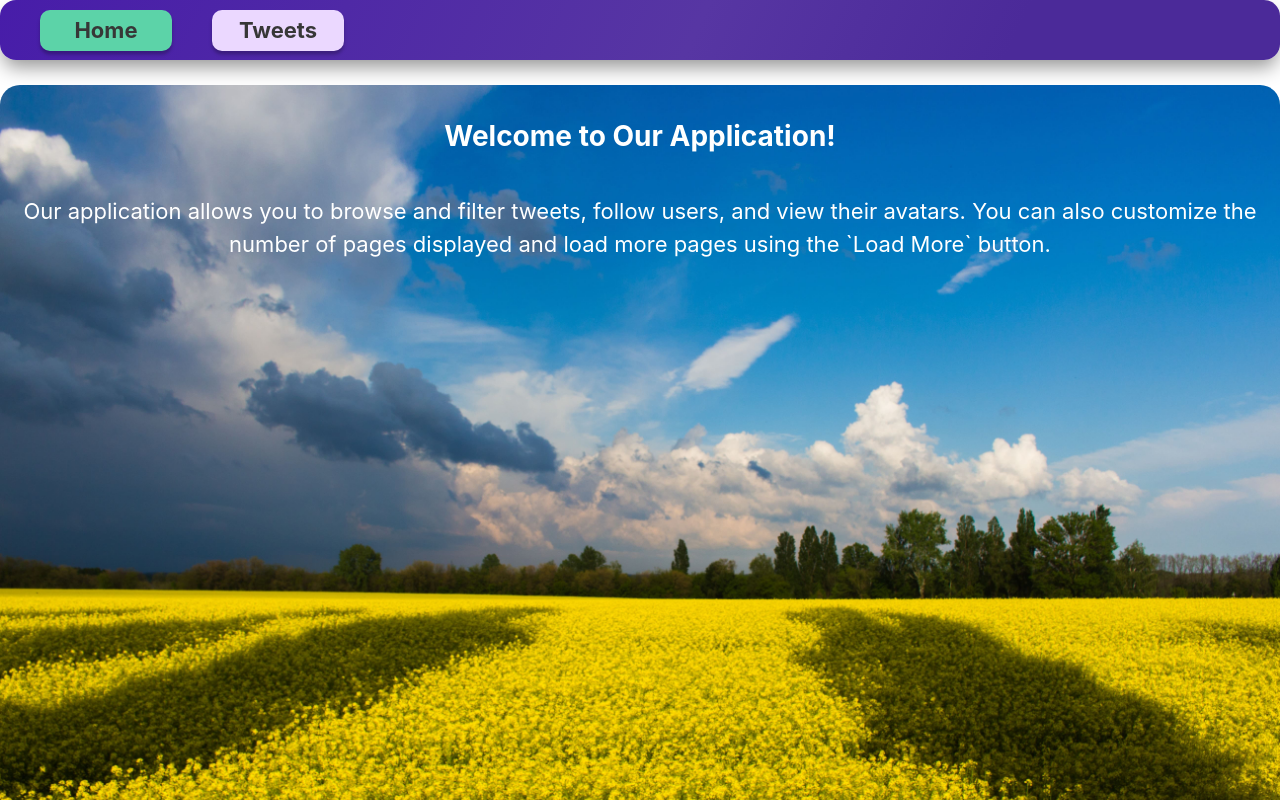
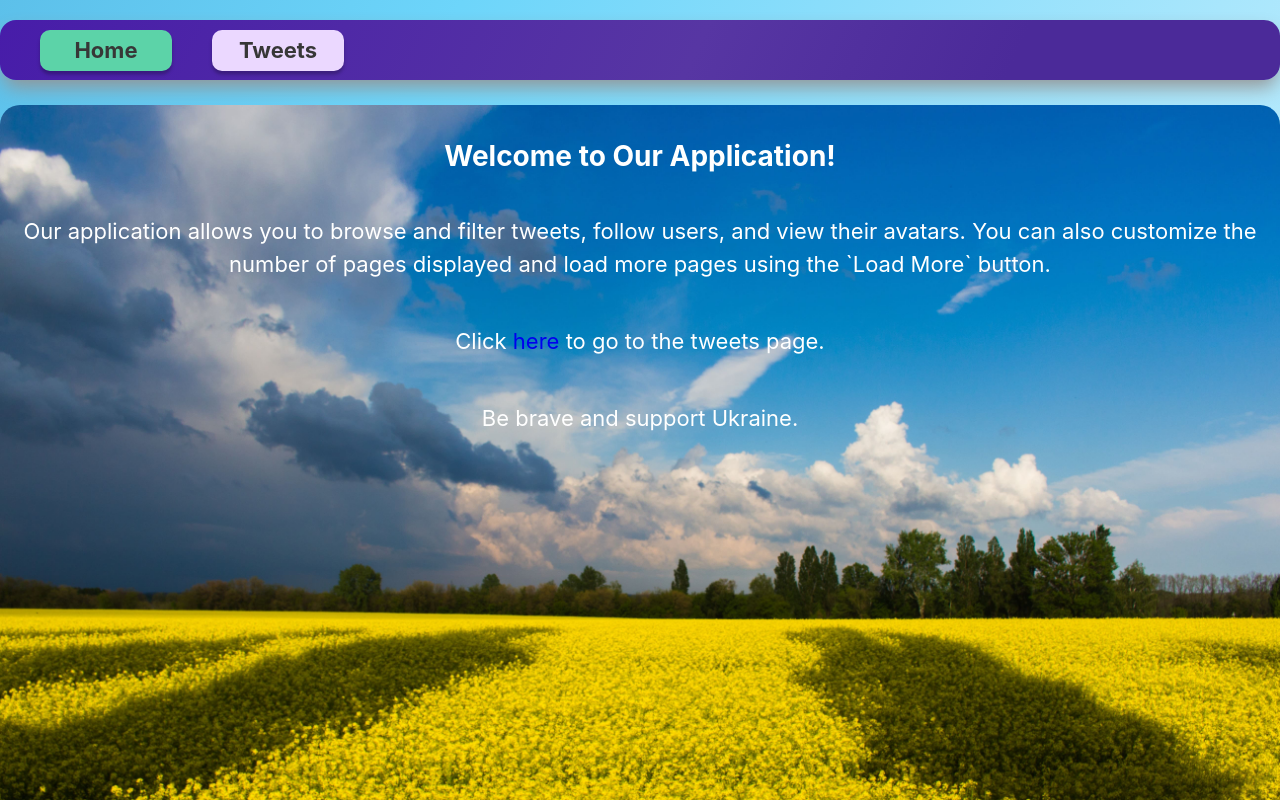
Before and after one commit to Sasha92Shevchuk/tweetsApp, a React (Vite) app: page / in a window 1280 px wide. Shown: the top 800 px of the page. Built offline with nearby package versions, Linux system fonts and the light colour scheme.

Commit message:
add body bg

```diff
--- a/src/App.css
+++ b/src/App.css
@@ -5,7 +5,6 @@
   justify-content: center;
   box-sizing: border-box;
   width: 100%;
-  /* min-height: calc(100vh - 100px); */
 }
 
 h1,
--- a/src/components/layout/Header/Header.styled.js
+++ b/src/components/layout/Header/Header.styled.js
@@ -4,6 +4,7 @@ import styled from "styled-components";
 export const HeaderBox = styled.header`
   display: flex;
   width: inherit;
+  margin-top: 20px;
   margin-bottom: 25px;
   box-shadow: 0px 10px 19px -3px rgba(148, 148, 148, 1);
   border-radius: 16px;
--- a/src/index.css
+++ b/src/index.css
@@ -25,4 +25,19 @@ body {
   place-items: center;
   min-width: 320px;
   min-height: 100vh;
+  background: linear-gradient(120deg, #2980b9, #6dd5fa, #ffffff);
+  background-size: 200% 200%;
+  animation: gradientAnimation 10s ease infinite;
 }
+
+@keyframes gradientAnimation {
+  0% {
+    background-position: 0% 50%;
+  }
+  50% {
+    background-position: 100% 50%;
+  }
+  100% {
+    background-position: 0% 50%;
+  }
+}
--- a/src/page/Home.jsx
+++ b/src/page/Home.jsx
@@ -6,6 +6,7 @@ import {
   Title,
 } from "./Home.styled";
 import bg from "../assets/home_BG.jpg";
+import { Link } from "react-router-dom";
 export const Home = () => {
   return (
     <Container>
@@ -17,6 +18,10 @@ export const Home = () => {
           and view their avatars. You can also customize the number of pages
           displayed and load more pages using the `Load More` button.
         </Description>
+        <Description>
+          Click <Link to="/tweets">here</Link> to go to the tweets page.
+        </Description>
+        <Description>Be brave and support Ukraine.</Description>
       </Content>
     </Container>
   );
--- a/src/page/Tweets.jsx
+++ b/src/page/Tweets.jsx
@@ -61,7 +61,7 @@ export const Tweets = () => {
 
       setUsers(filteredUsers);
 
-      toast("Tracking status updated");
+      toast.success("Tracking status updated");
     } catch (error) {
       toast.error(error);
     }
```
